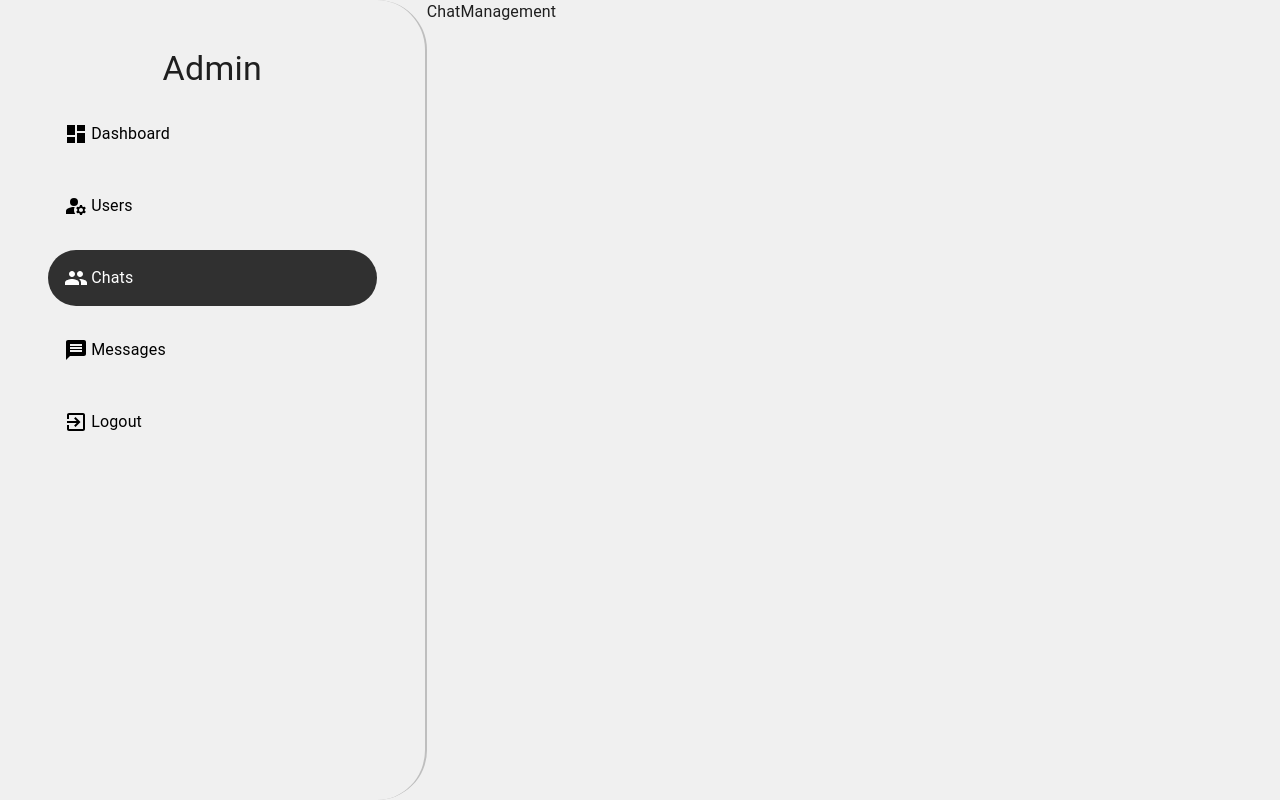
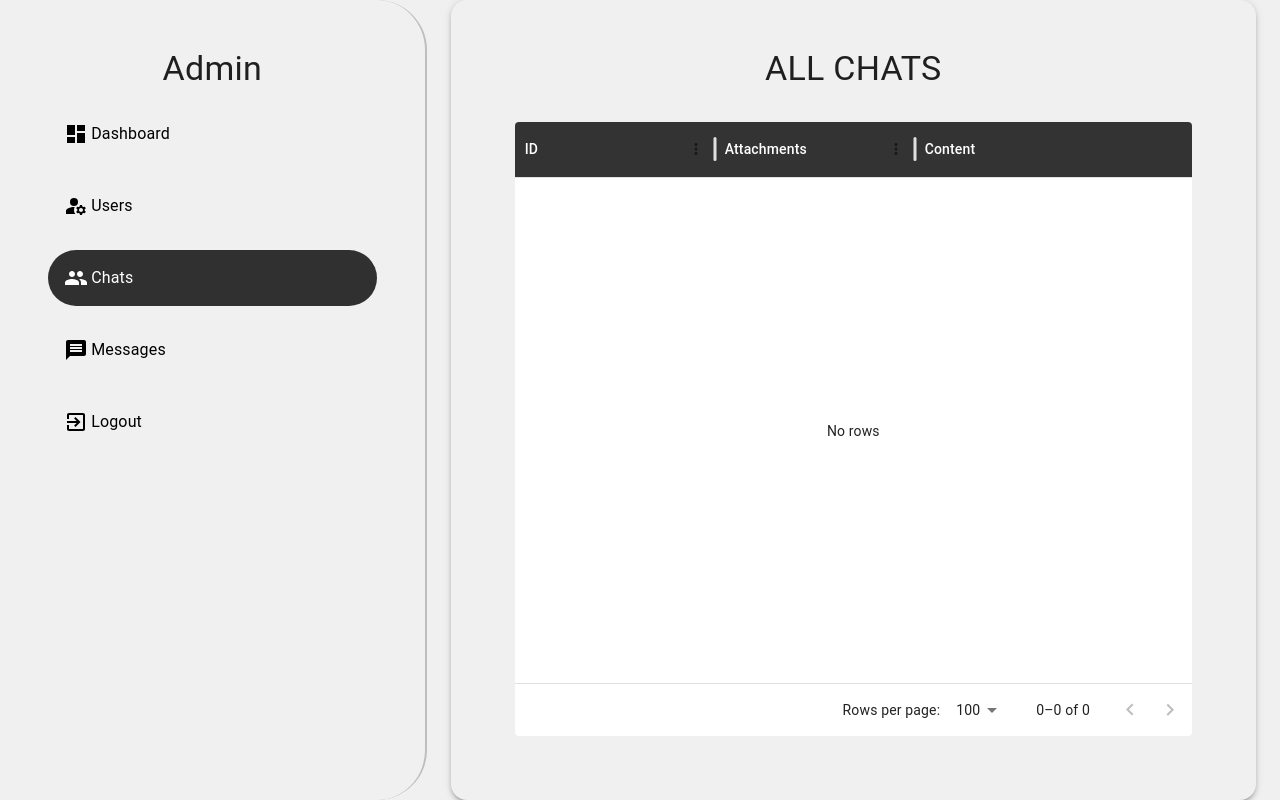
Before and after one commit to Bright-CodeHub/chat_app, a React (Vite) app: page /admin/chats in a window 1280 px wide. Built offline with nearby package versions, Linux system fonts and the light colour scheme.

Commit message:
is admin page chat management page is complete

```diff
--- a/package.json
+++ b/package.json
@@ -14,6 +14,7 @@
     "@emotion/styled": "^11.14.1",
     "@mui/icons-material": "^9.0.1",
     "@mui/material": "^9.0.1",
+    "@mui/x-data-grid": "^9.12.0",
     "6pp": "^1.3.10",
     "chart.js": "^4.5.1",
     "moment": "^2.30.1",
--- a/src/Components/constants/sampleData.js
+++ b/src/Components/constants/sampleData.js
@@ -95,3 +95,24 @@ export const sampleMessage = [
     }
 
 ]
+
+export const dashboardData = {
+    user: [
+        {
+            name: 'user 1',
+            avatar: 'avatar1',
+            _id: '1',
+            username: 'user_1',
+            friends: 5,
+            groups: 2
+        },
+        {
+            name: 'user 2',
+            avatar: 'avatar1',
+            _id: '2',
+            username: 'user_2',
+            friends: 10,
+            groups: 4
+        },
+    ]
+}
--- /dev/null
+++ b/src/Components/shared/Table.jsx
@@ -0,0 +1,51 @@
+import React from 'react'
+import { Container, Paper, Typography } from '@mui/material';
+import { DataGrid } from '@mui/x-data-grid';
+import { black, OffWhite } from '../constants/color';
+
+const Table = ({ row, colums, heading, rowHeight = 54 }) => {
+    return (
+        <Container sx={{
+            height: '100vh',
+        }}>
+
+            <Paper
+                elevation={3}
+                sx={{
+                    width: '100%',
+                    height: '100%',
+                    padding: '1rem 4rem',
+                    margin: 'auto',
+                    borderRadius: '1rem',
+                    overflow: 'hidden',
+                    bgcolor: OffWhite
+                }}
+            >
+
+                <Typography
+                    variant='h4'
+                    sx={{ textAlign: 'center', margin: '2rem', textTransform: 'uppercase' }}>{heading}
+                </Typography>
+
+                <DataGrid
+                    rows={row}
+                    rowHeight={rowHeight}
+                    columns={colums}
+                    style={{
+                        height: '80%'
+                    }}
+                    sx={{
+                        border: 'none',
+                        '.table-header': {
+                            bgcolor: black,
+                            color: 'white'
+                        },
+                    }}
+                />
+            </Paper>
+
+        </Container>
+    )
+}
+
+export default Table
--- a/src/Pages/Admin/ChatManagement.jsx
+++ b/src/Pages/Admin/ChatManagement.jsx
@@ -1,10 +1,80 @@
-import React from 'react'
+import React, { useEffect, useState } from 'react'
 import AdminLayout from '../../Components/layout/AdminLayout'
+import Table from '../../Components/shared/Table'
+import { Avatar, Stack } from '@mui/material'
+import { dashboardData } from '../../Components/constants/sampleData'
+import { transformImage } from '../../Lib/features';
+
+const colums = [
+    {
+        field: 'id',
+        headerName: 'ID',
+        headerClassName: 'table-header',
+        width: '200'
+    },
+    {
+        field: 'attachments',
+        headerName: 'Attachments',
+        headerClassName: 'table-header',
+        width: '200',
+        renderCell: (params) => <Avatar alt={params.row.name} src={params.row.avatar} />
+    },
+    {
+        field: 'content',
+        headerName: 'Content',
+        headerClassName: 'table-header',
+        width: '400'
+    },
+    {
+        field: 'sender',
+        headerName: 'Send By',
+        headerClassName: 'table-header',
+        width: '200',
+        renderCell: (params) => (
+            <Stack>
+                <Avatar alt={params.row.sender.name} src={params.row.sender.avatar} />
+                <span>{params.row.sender.name}</span>
+            </Stack>
+        )
+    },
+    {
+        field: 'chat',
+        headerName: 'Chat',
+        headerClassName: 'table-header',
+        width: '220'
+    },
+    {
+        field: 'groupChat',
+        headerName: 'Group Chat',
+        headerClassName: 'table-header',
+        width: '100'
+    },
+    {
+        field: 'createdAt',
+        headerName: 'Time',
+        headerClassName: 'table-header',
+        width: '250'
+    },
+
+]
 
 const ChatManagement = () => {
+
+    const [rows, setRows] = useState([])
+
+    useEffect(() => {
+        // setRows(dashboardData.user.map((elem) => {
+        //     return { ...elem, id: elem._id, avatar: transformImage(elem.avatar, 50) }
+        // }))
+
+        return () => {
+
+        }
+    }, [])
+
     return (
         <AdminLayout>
-            <div>ChatManagement</div>
+            <Table heading={'All Chats'} colums={colums} row={rows} />
         </AdminLayout>
     )
 }
--- a/src/Pages/Admin/UserManagement.jsx
+++ b/src/Pages/Admin/UserManagement.jsx
@@ -1,10 +1,67 @@
-import React from 'react'
+import React, { useEffect, useState } from 'react'
 import AdminLayout from '../../Components/layout/AdminLayout'
+import Table from '../../Components/shared/Table'
+import { Avatar } from '@mui/material'
+import { dashboardData } from '../../Components/constants/sampleData'
+import { transformImage } from '../../Lib/features';
+
+const colums = [
+  {
+    field: 'id',
+    headerName: 'ID',
+    headerClassName: 'table-header',
+    width: '100'
+  },
+  {
+    field: 'avatar',
+    headerName: 'Avatar',
+    headerClassName: 'table-header',
+    width: '150',
+    renderCell: (params) => <Avatar alt={params.row.name} src={params.row.avatar} />
+  },
+  {
+    field: 'name',
+    headerName: 'Name',
+    headerClassName: 'table-header',
+    width: '150'
+  }, {
+    field: 'username',
+    headerName: 'Username',
+    headerClassName: 'table-header',
+    width: '150'
+  },
+  {
+    field: 'friends',
+    headerName: 'Friends',
+    headerClassName: 'table-header',
+    width: '150'
+  },
+  {
+    field: 'groups',
+    headerName: 'Groups',
+    headerClassName: 'table-header',
+    width: '150'
+  },
+
+]
 
 const UserManagement = () => {
+
+  const [rows, setRows] = useState([])
+
+  useEffect(() => {
+    setRows(dashboardData.user.map((elem) => {
+      return { ...elem, id: elem._id, avatar: transformImage(elem.avatar, 50) }
+    }))
+
+    return () => {
+
+    }
+  }, [])
+
   return (
     <AdminLayout>
-        <div>UserManagement</div>
+      <Table heading={'All Users'} colums={colums} row={rows} />
     </AdminLayout>
   )
 }
```
Also changed, not shown: 1 other file (tests, documents, lock files or other folders).
